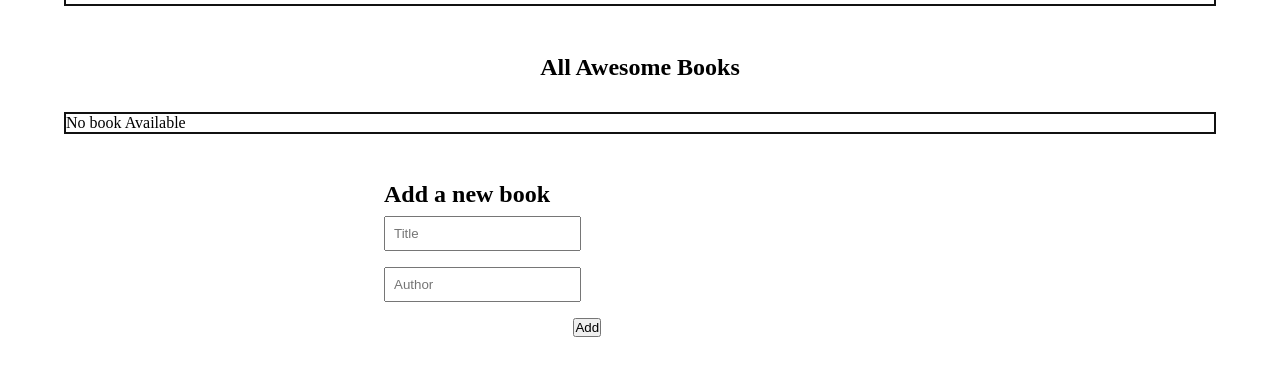
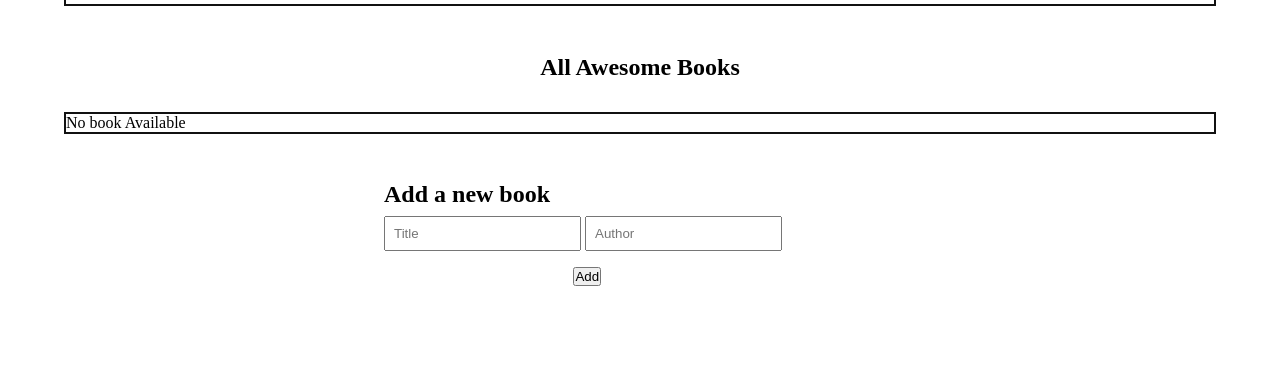
Before and after one commit to worashf/Awesome-book-class, a website with bundled scripts: page index.html in a window 1280 px wide. Shown: the part 90-466 px from the top of the page. Built offline with nearby package versions, Linux system fonts and the light colour scheme.

Commit message:
Remove br tag from form

```diff
--- a/index.html
+++ b/index.html
@@ -37,8 +37,8 @@
                 <section class="add-book">
                     <h2 class="add-title">Add a new  book</h2>
                     <form class="add-form" id="add-form">
-                        <input type="text" id="title" placeholder="Title" class="form-control"> <br>
-                        <input type="text" id="author" placeholder="Author" class="form-control"> <br>
+                        <input type="text" id="title" placeholder="Title" class="form-control">
+                        <input type="text" id="author" placeholder="Author" class="form-control">
                         <input type="submit" class="add-btn" value="Add" id="add-btn">
                     </form>
                 </section>
```
